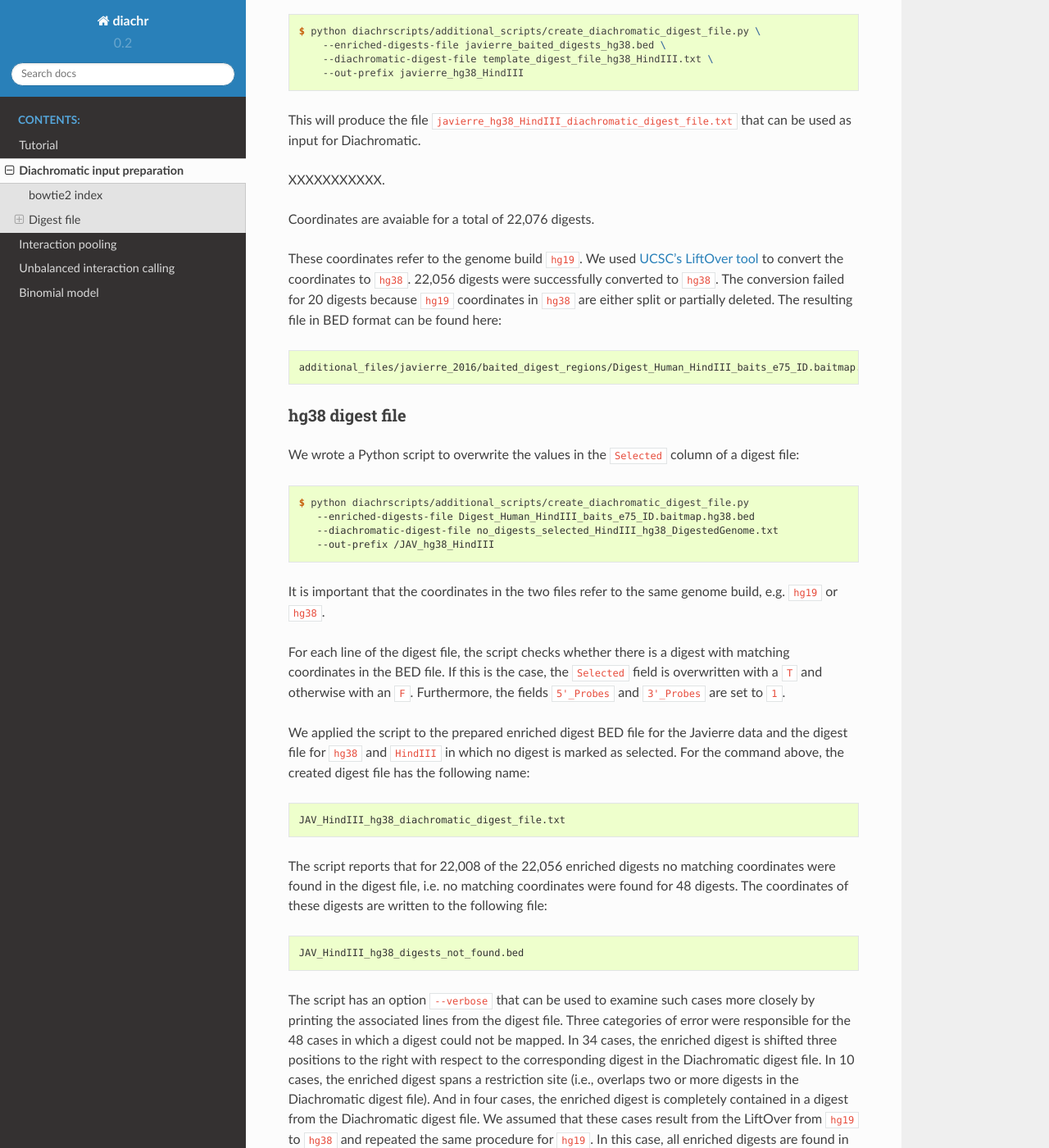
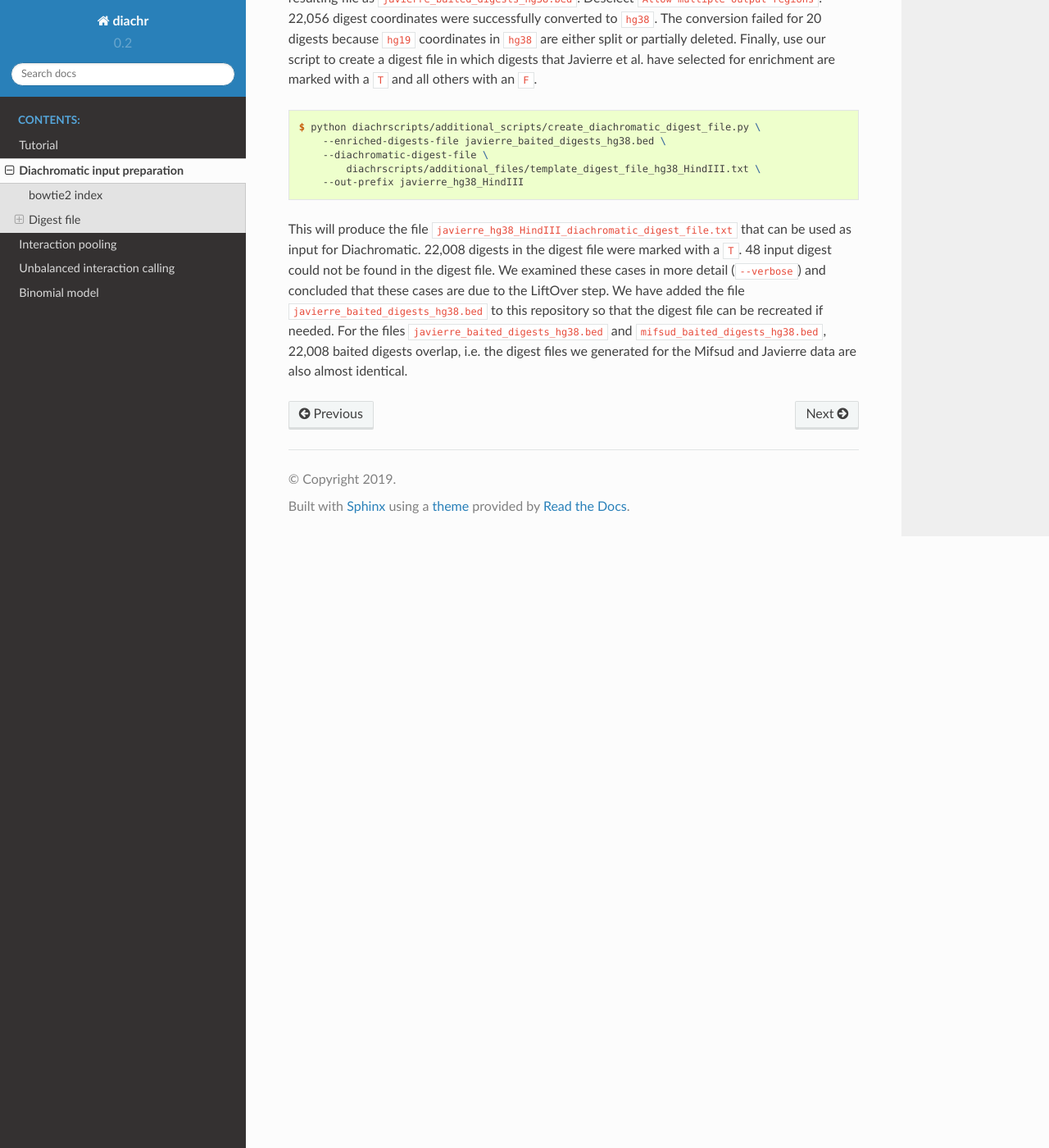
Before and after one commit to hansenp/diachrscripts, a Sphinx documentation site: the page built from docs/diachromatic_input_preparation.rst, in a window 1280 px wide and 1400 px high, scrolled down 3478 px. Shown: the whole window at 82% size. Built offline with Sphinx 7.4.7 and the Read the Docs theme 2.0.0, drawn with Linux system fonts in a browser that asks for light colours; some of the changed text lies outside the part shown.

Commit message:
Worked on RTD tutorial.

```diff
--- a/docs/diachromatic_input_preparation.rst
+++ b/docs/diachromatic_input_preparation.rst
@@ -8,10 +8,9 @@ Diachromatic input preparation
 bowtie2 index
 *************
 
-Diachromatic uses bowtie2 to map reads to a reference sequence,
-which requires an index for the reference sequence.
+Diachromatic uses bowtie2 to map reads to a reference sequence, which requires an reference index.
 Such an index can be created with bowtie2 or a pre-calculated index can e.g. be downloaded from the
-`iGenomes website <https://support.illumina.com/sequencing/sequencing_software/igenome.html>`_
+`iGenomes website <https://support.illumina.com/sequencing/sequencing_software/igenome.html>`_:
 
 .. code-block:: console
 
@@ -19,6 +18,7 @@ Such an index can be created with bowtie2 or a pre-calculated index can e.g. be
     $ mkdir Homo_sapiens_UCSC_hg38
     $ tar -xf Homo_sapiens_UCSC_hg38.tar.gz -C Homo_sapiens_UCSC_hg38
 
+In addition to the bowtie2 index, the downloaded directory contains other data and is about ``30 GB`` in size.
 The index consists of several files:
 
 .. code-block:: console
@@ -32,13 +32,8 @@ The index consists of several files:
     genome.rev.1.bt2
     genome.rev.2.bt2
 
-Only the path together with the file prefix of these files are passed to Diachromatic.
+Only the path together with the file prefix of these files are passed to Diachromatic ``-i <PATH>/genome``.
 
-.. code-block:: console
-
-    -i <PATH>/genome
-
-In addition to the bowtie2 index, the downloaded directory contains other data and is about ``30 GB`` in size.
 
 ***********
 Digest file
@@ -48,9 +43,8 @@ Diachromatic reports individual interactions as a pairs of restriction fragments
 along with the number of supporting read pairs.
 This requires the coordinates of all possible digests in the entire reference genome.
 These are passed to Diachromatic in form of a text file, which we refer to as digest file.
-For a given restriction enzyme and a reference genome,
-a corresponding digest map can be created with the GOPHER software
-`as described in the documentation <https://diachromatic.readthedocs.io/en/latest/digest.html>`__.
+For a given restriction enzyme and a reference genome, a corresponding
+`digest map can be created with the GOPHER software <https://diachromatic.readthedocs.io/en/latest/digest.html>`__.
 For example, here are the first few lines from a digest file:
 
 .. code-block:: console
@@ -82,7 +76,8 @@ If this is not the case,
 then with promoter capture Hi-C experiments for which all promoters have been selected for target enrichment,
 there is the possibility to create a design with the shortcut ``All protein coding genes``
 before exporting the digest file from GOPHER.
-However, this is inaccurate because the selection of digests depends on the software used and the parameter settings.
+However, this is inaccurate because the selection of digests for enrichment depends on the software used and the
+parameter settings.
 For cases in which the coordinates of enriched digests are known,
 we provide a script that can be used to create an appropriate digest file.
 
@@ -98,10 +93,15 @@ Such information can be found, for example, in the supplementary material of the
 (see examples below).
 In addition, a digest file for the appropriate reference genome and restriction enzyme must be passed.
 You can export a digest file from GOPHER before creating a design or you can  take any existing digest file.
-It is only used as a template and the information related to enrichment will be completely rewritten.
+The script uses the file only as a template and the information related to enrichment will be completely rewritten.
+For convenience, we have added a template file to this repository that just need to be decompressed:
+
+.. code-block:: console
+
+    $ gunzip -k diachrscripts/additional_files/template_digest_file_hg38_HindIII.txt.gz
 
 Selecting enriched digests for Mifsud et al. 2015
-=================================================
+-------------------------------------------------
 
 Supplementary Table 4 of the work published by
 `Mifsud et al. 2015 <https://pubmed.ncbi.nlm.nih.gov/25938943/>`__
@@ -112,49 +112,59 @@ Save this table in text format and extract the coordinates.
 
     $ cat mifsud_supplementary_table_4.txt | \
         awk '{if($1 ~ /^>/){split($0,a," ");split(a[1],b,":");gsub(/>C/,"c",b[1]);split(b[2],c,"-");print b[1]"\t"c[1]"\t"c[2]}}' \
-        > mifsud_bait_coords_hg19.bed
+        > mifsud_baits_hg19.bed
 
 Use
 `UCSC's LiftOver tool <https://genome.ucsc.edu/cgi-bin/hgLiftOver>`_
-to convert the coordinates to from ``hg19`` to ``hg38`` and save the resulting file as ``mifsud_bait_coords_hg38.bed``.
-Generate a digest file for ``hg38`` with GOPHER and extract the coordinates of all digests in the genome.
+to convert the coordinates to from ``hg19`` to ``hg38``.
+Deselect ``Allow multiple output regions``.
+Save the resulting file as ``mifsud_baits_hg38.bed``.
+37,603 bait coordinates were successfully converted  to ``hg38``.
+The conversion failed for 5 bait coordinates because the corresponding regions in ``hg38`` are either deleted or
+partially deleted.
+Next, extract the coordinates of all digests in the genome from digest file template and write them to a BED file:
 
 .. code-block:: console
 
-    $ tail -n+2 template_digest_file_hg38_HindIII.txt \
+    $ tail -n+2 diachrscripts/additional_files/template_digest_file_hg38_HindIII.txt \
     | awk '{print $1"\t"$2"\t"$3}' > all_hg38_digests.bed
 
-Use
+Then use
 `bedtools <https://bedtools.readthedocs.io/en/latest/content/tools/intersect.html>`_
-to extract all digests that contain at least one bait completely.
+to extract all digests that contain at least one bait completely:
 
 .. code-block:: console
 
-    $ intersectBed -wa -u -F 1.00 -a all_hg38_digests.bed -b mifsud_bait_coords_hg38.bed \
+    $ intersectBed -wa -u -F 1.00 -a all_hg38_digests.bed -b mifsud_baits_hg38.bed \
     > mifsud_baited_digests_hg38.bed
 
-Use our script to create a digest file in which digests that Mifsud et al. have selected for enrichment are marked with
+This results in 22,077 baited digests.
+Finally, use our script to create a digest file in which digests that Mifsud et al. have selected for enrichment are marked with
 a ``T`` and all others with an ``F``.
 
 .. code-block:: console
 
     $ python diachrscripts/additional_scripts/create_diachromatic_digest_file.py \
         --enriched-digests-file mifsud_baited_digests_hg38.bed \
-        --diachromatic-digest-file template_digest_file_hg38_HindIII.txt \
+        --diachromatic-digest-file \
+            diachrscripts/additional_files/template_digest_file_hg38_HindIII.txt \
         --out-prefix mifsud_hg38_HindIII
 
-This will produce the file ``mifsud_hg38_HindIII_diachromatic_digest_file.txt`` that can be used as input for Diachromatic.
+This will produce the file ``mifsud_hg38_HindIII_diachromatic_digest_file.txt`` that can be used as input for
+Diachromatic.
+All 22,077 digests in the digest file were marked with a ``T``.
+We have added the file ``mifsud_baited_digests_hg38.bed`` to this repository so that the digest file can be recreated
+if needed.
 
 Selecting enriched digests for Javierre et al. 2016
-===================================================
+---------------------------------------------------
 
 For the work published by
 `Javierre et al. 2016 <https://pubmed.ncbi.nlm.nih.gov/27863249/>`__,
 the ``hg19`` coordinates of the baited digests can be downloaded from
 `OFS <https://osf.io/e594p/>`__.
-
-Download an archive that expands into a *design folder* that can be provided to the interaction caller
-`CHiCAGO <https://www.ncbi.nlm.nih.gov/pmc/articles/PMC4908757/>`_.
+First, download an archive that expands into a *design folder* that is intended as input for the interaction caller
+`CHiCAGO <https://www.ncbi.nlm.nih.gov/pmc/articles/PMC4908757/>`_:
 
 .. code-block:: console
 
@@ -174,98 +184,40 @@ that consists of the following columns:
         1	850619	874081	220	AL645608.1;RP11-54O7.3;SAMD11
         1	889424	903640	223	KLHL17;NOC2L;PLEKHN1
 
-Convert the bait map file into BED format.
+Coordinates are available for a total of 22,076 baited digests.
+Next, convert the bait map file into BED format:
 
 .. code-block:: console
 
     $ awk '{print "chr"$1"\t"$2"\t"$3}' Human_hg19/Digest_Human_HindIII_baits_e75_ID.baitmap \
-    > mifsud_baited_digests_hg19.bed
+    > javierre_baited_digests_hg19.bed
 
-Use
+Then use
 `UCSC's LiftOver tool <https://genome.ucsc.edu/cgi-bin/hgLiftOver>`_
 to convert the coordinates to from ``hg19`` to ``hg38`` and save the resulting file as
 ``javierre_baited_digests_hg38.bed``.
-
-Use our script to create a digest file in which digests that Javierre et al. have selected for enrichment are marked
+Deselect ``Allow multiple output regions``.
+22,056 digest coordinates were successfully converted  to ``hg38``.
+The conversion failed for 20 digests
+because ``hg19`` coordinates in ``hg38``
+are either split or partially deleted.
+Finally, use our script to create a digest file in which digests that Javierre et al. have selected for enrichment are marked
 with a ``T`` and all others with an ``F``.
 
 .. code-block:: console
 
     $ python diachrscripts/additional_scripts/create_diachromatic_digest_file.py \
         --enriched-digests-file javierre_baited_digests_hg38.bed \
-        --diachromatic-digest-file template_digest_file_hg38_HindIII.txt \
+        --diachromatic-digest-file \
+            diachrscripts/additional_files/template_digest_file_hg38_HindIII.txt \
         --out-prefix javierre_hg38_HindIII
 
-This will produce the file ``javierre_hg38_HindIII_diachromatic_digest_file.txt`` that can be used as input for Diachromatic.
-
-XXXXXXXXXXX.
-
-Coordinates are avaiable for a total of 22,076 digests.
-
-These coordinates refer to the genome build ``hg19``.
-We used
-`UCSC's LiftOver tool <https://genome.ucsc.edu/cgi-bin/hgLiftOver>`_
-to convert the coordinates to ``hg38``.
-22,056 digests were successfully converted  to ``hg38``.
-The conversion failed for 20 digests
-because ``hg19`` coordinates in ``hg38``
-are either split or partially deleted.
-The resulting file in BED format can be found here:
-
-.. code-block:: console
-
-    additional_files/javierre_2016/baited_digest_regions/Digest_Human_HindIII_baits_e75_ID.baitmap.hg38.bed
-
-hg38 digest file
-================
-
-We wrote a Python script to overwrite the values in the ``Selected`` column
-of a digest file:
-
-.. code-block:: console
-
-    $ python diachrscripts/additional_scripts/create_diachromatic_digest_file.py
-       --enriched-digests-file Digest_Human_HindIII_baits_e75_ID.baitmap.hg38.bed
-       --diachromatic-digest-file no_digests_selected_HindIII_hg38_DigestedGenome.txt
-       --out-prefix /JAV_hg38_HindIII
-
-
-It is important that the coordinates in the two files refer to the same genome build,
-e.g. ``hg19`` or ``hg38``.
-
-For each line of the digest file, the script checks
-whether there is a digest with matching coordinates in the BED file.
-If this is the case, the ``Selected`` field is overwritten with a ``T`` and otherwise with an ``F``.
-Furthermore, the fields ``5'_Probes`` and ``3'_Probes`` are set to ``1``.
-
-We applied the script to the prepared enriched digest BED file for the Javierre data
-and the digest file for ``hg38`` and ``HindIII`` in which no digest is marked as selected.
-For the command above,
-the created digest file has the following name:
-
-.. code-block:: console
-
-    JAV_HindIII_hg38_diachromatic_digest_file.txt
-
-The script reports that for 22,008 of the 22,056 enriched digests
-no matching coordinates were found in the digest file,
-i.e. no matching coordinates were found for 48 digests.
-The coordinates of these digests are written to the following file:
-
-.. code-block:: console
-
-    JAV_HindIII_hg38_digests_not_found.bed
-
-The script has an option ``--verbose`` that can be used to examine such cases
-more closely by printing the associated lines from the digest file.
-Three categories of error were responsible for the 48 cases in which a digest could not be mapped.
-In 34 cases, the enriched digest is shifted three positions to the right
-with respect to the corresponding digest in the Diachromatic digest file.
-In 10 cases, the enriched digest spans a restriction site
-(i.e., overlaps two or more digests in the Diachromatic digest file).
-And in four cases, the enriched digest is completely contained in a digest
-from the Diachromatic digest file.
-We assumed that these cases result from the LiftOver from ``hg19`` to ``hg38``
-and repeated the same procedure for ``hg19``.
-In this case, all enriched digests are found in the Diachromatic digest file,
-which confirms our assumption.
+This will produce the file ``javierre_hg38_HindIII_diachromatic_digest_file.txt`` that can be used as input for
+Diachromatic.
+22,008 digests in the digest file were marked with a ``T``.
+48 input digest could not be found in the digest file.
+We examined these cases in more detail (``--verbose``) and concluded that these cases are due to the LiftOver step.
+We have added the file ``javierre_baited_digests_hg38.bed`` to this repository so that the digest file can be recreated
+if needed. For the files ``javierre_baited_digests_hg38.bed`` and ``mifsud_baited_digests_hg38.bed``,
+22,008 baited digests overlap, i.e. the digest files we generated for the Mifsud and Javierre data are also almost
+identical.
```
Also changed, not shown: 6 other files.
